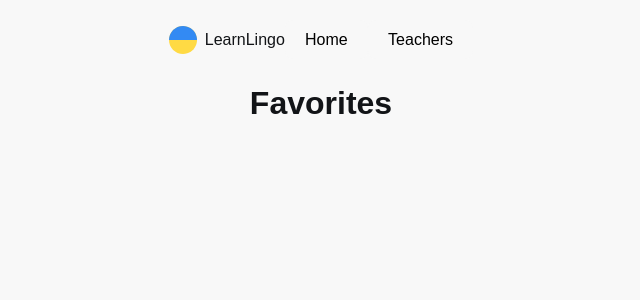
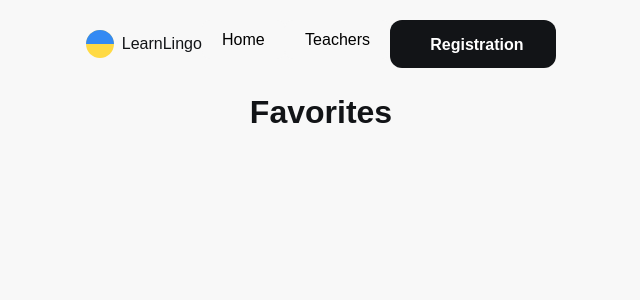
Before and after one commit to OleksandraStepanova/LearnLingo, a React (Vite) app: page /favorites in a window 1280 px wide. Shown: the top 300 px of the page, without its empty margins (319-959 px from the left). Built offline with nearby package versions, Linux system fonts and the light colour scheme.

Commit message:
create UserAuth component and add to Header

```diff
--- a/src/components/Header/Header.tsx
+++ b/src/components/Header/Header.tsx
@@ -1,5 +1,6 @@
 import Logo from '../Logo/Logo';
 import Navigation from '../Navigation/Navigation';
+import UserAuth from '../UserAuth/UserAuth';
 import css from './Header.module.css';
 
 export default function Header() {
@@ -7,6 +8,7 @@ export default function Header() {
     <header className={css.header}>
       <Logo />
       <Navigation />
+      <UserAuth />
     </header>
   );
 }
--- /dev/null
+++ b/src/components/UserAuth/UserAuth.module.css
@@ -0,0 +1,12 @@
+.button {
+  border-radius: 12px;
+  padding: 14px 39px;
+  width: 166px;
+  height: 48px;
+  background: #121417;
+  font-family: 'Roboto Bold', sans-serif;
+  font-weight: 700;
+  font-size: 16px;
+  line-height: 1.25;
+  color: #fff;
+}
--- /dev/null
+++ b/src/components/UserAuth/UserAuth.tsx
@@ -0,0 +1,12 @@
+import { NavLink } from 'react-router-dom';
+import css from './UserAuth.module.css';
+
+export default function UserAuth() {
+  return (
+    <div>
+      <NavLink to={'/registration'} className={css.signIn}>
+        <button className={css.button}>Registration</button>
+      </NavLink>
+    </div>
+  );
+}
```
